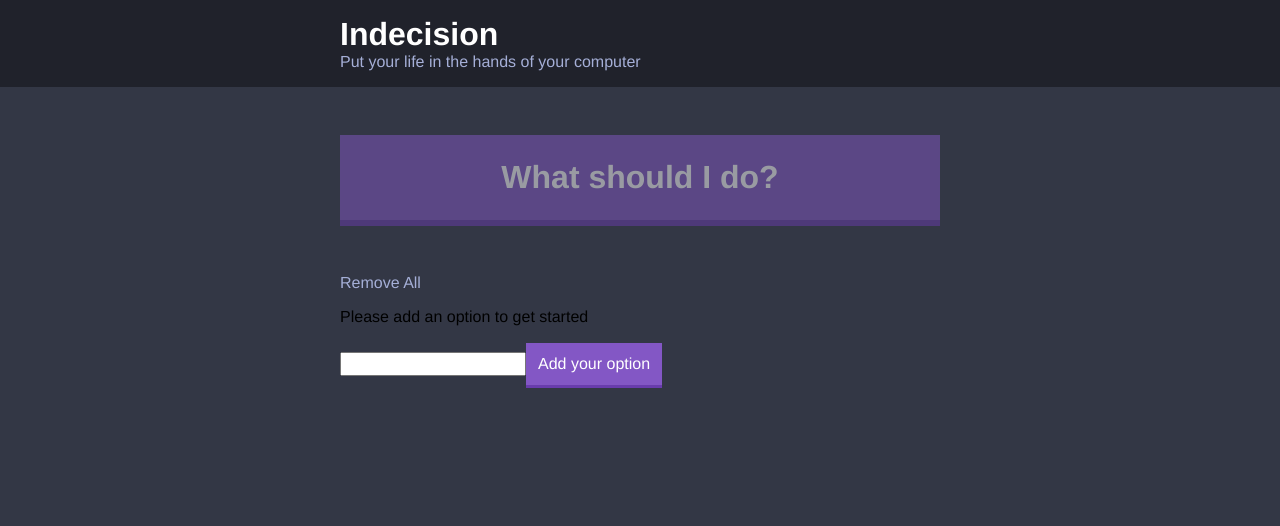
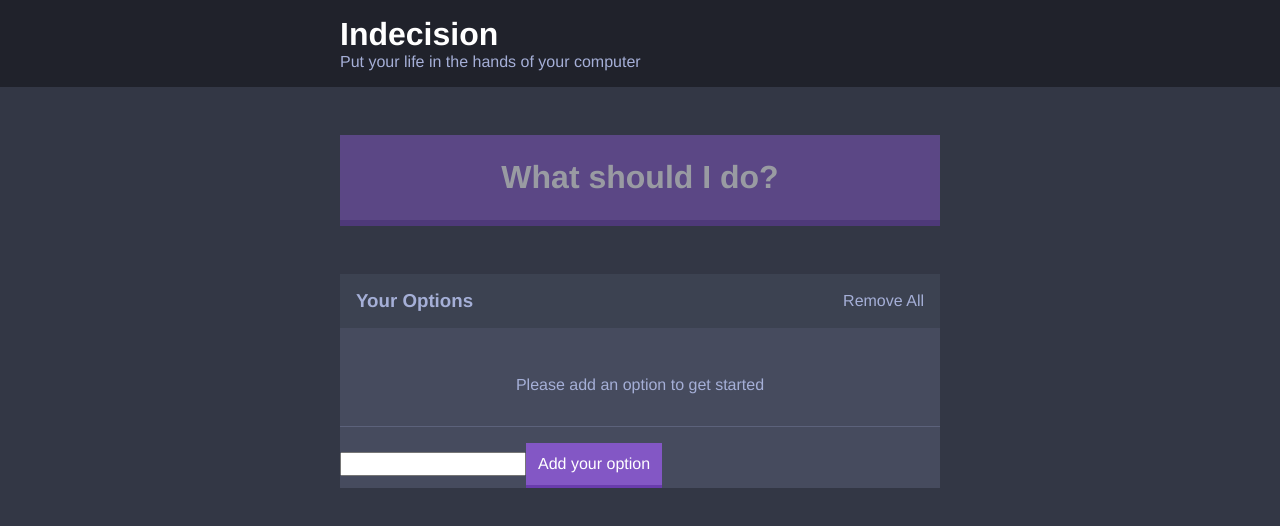
Before and after one commit to funduleadiana/Indecision-app, a React app: page / in a window 1280 px wide. Shown: the top 526 px of the page. Built offline with nearby package versions, Linux system fonts and the light colour scheme.

Commit message:
styling message

```diff
--- a/src/components/IndecisionApp.js
+++ b/src/components/IndecisionApp.js
@@ -72,6 +72,7 @@
                 hasOptions={this.state.options.length > 0}
                 handleActions={this.handleActions}
                 />
+                <div className="widget">
                         <Options
                         options={this.state.options}
                         handleDeleteOptions={this.handleDeleteOptions}
@@ -80,12 +81,13 @@
                         />
                         <AddOption
                         handleAddOption={this.handleAddOption} />
+                </div>
+                </div>
                     <OptionModal
                 selectedOption={this.state.selectedOption}
                 handleCloseModal={this.handleCloseModal}
                 />
             </div>
-            </div>
         );
     }
 };
--- a/src/components/Options.js
+++ b/src/components/Options.js
@@ -3,12 +3,15 @@
 
 const Options = (props) =>(
         <div>
-        <button
-        className="button button--link"
-        onClick={props.handleDeleteOptions}>
-        Remove All
-        </button>
-        {props.options.length === 0 && <p>Please add an option to get started</p>}
+        <div className="widget-header">
+          <h3 className="widget-header__title">Your Options</h3>
+          <button
+          className="button button--link"
+          onClick={props.handleDeleteOptions}>
+          Remove All
+          </button>
+        </div>
+        {props.options.length === 0 && <p className="widget__message">Please add an option to get started</p>}
           {
              props.options.map(option=> (
                 <Option key={option}
--- a/src/styles/base/_settings.scss
+++ b/src/styles/base/_settings.scss
@@ -2,6 +2,8 @@
 $off-black: #20222b;
 $off-white: #a5afd7;
 $dark-blue: #333745;
+$blue: #3c4251;
+$light-blue: #464b5e;
 $purple: #8357c5;
 
 //Spacing
--- /dev/null
+++ b/src/styles/components/_widget.scss
@@ -0,0 +1,25 @@
+//Widget
+.widget{
+    background: $light-blue;
+    margin-bottom: $xl-size;
+}
+
+
+.widget-header{
+    background: $blue;
+    color: $off-white;
+    display: flex;
+    justify-content: space-between;
+    padding: $m-size;
+}
+.widget__message{
+    color: $off-white;
+    margin: none;
+    padding: $l-size;
+    text-align: center;
+    border-bottom: 1px solid lighten($light-blue, 10%);
+}
+
+.widget-header__title{
+    margin: 0;
+}
--- a/src/styles/styles.scss
+++ b/src/styles/styles.scss
@@ -3,3 +3,4 @@
 @import './components/button';
 @import './components/container';
 @import './components/header';
+@import './components/widget';
```
Lines whose indentation alone changed are shown as unchanged.
